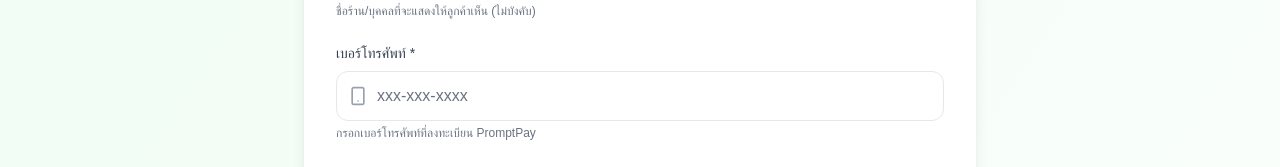
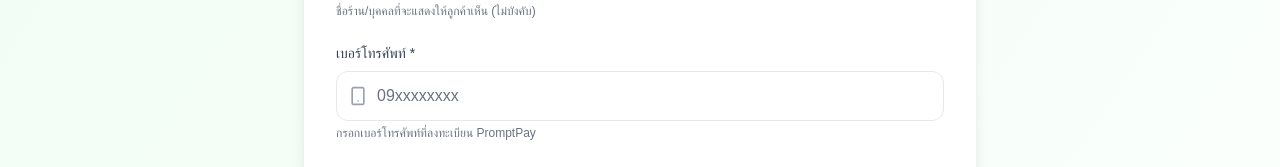
Before and after one commit to BeemKunG-02/promptpay-qr-generator, a Next.js app: page / in a window 1280 px wide. Shown: the part 296-463 px from the top of the page. Built offline with nearby package versions, Linux system fonts and the light colour scheme.

Commit message:
Update PromptPayQRGenerator.tsx

```diff
--- a/src/components/PromptPayQRGenerator.tsx
+++ b/src/components/PromptPayQRGenerator.tsx
@@ -489,7 +489,7 @@ const PromptPayQRGenerator = () => {
                       type="tel"
                       value={phoneNumber}
                       onChange={(e) => setPhoneNumber(e.target.value)}
-                      placeholder="xxx-xxx-xxxx"
+                      placeholder="09xxxxxxxx"
                       className="block w-full pl-10 pr-3 py-3 border border-gray-200 rounded-xl focus:ring-2 focus:ring-green-500 focus:border-transparent transition-all duration-200 text-gray-900 placeholder-gray-500"
                     />
                   </div>
```
